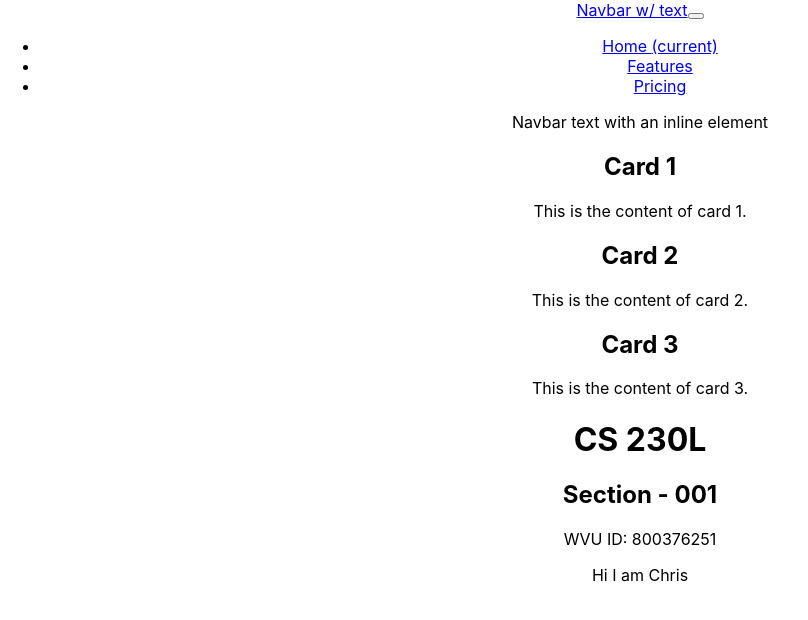
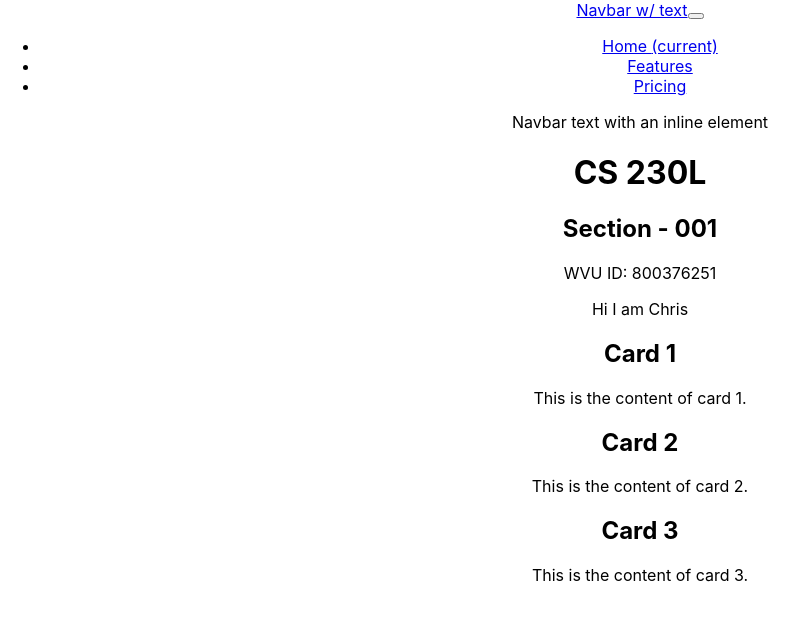
Before and after one commit to frydudes/CS-230L, a React (Create React App) app: page / in a window 1280 px wide. Shown: the top 620 px of the page, without its empty margins (0-808 px from the left). Built offline with nearby package versions, Linux system fonts and the light colour scheme.

Commit message:
updated location of card in app.js

```diff
--- a/src/App.js
+++ b/src/App.js
@@ -7,11 +7,11 @@ function App() {
   return (
     <div className="App">
       <Navbar/>
-      <Card/>
       <h1>CS 230L</h1>
       <h2>Section - 001</h2>
       <p>WVU ID: 800376251</p>
       <p>Hi I am Chris</p>
+      <p><Card/></p>
     </div>
   );
 }
```
